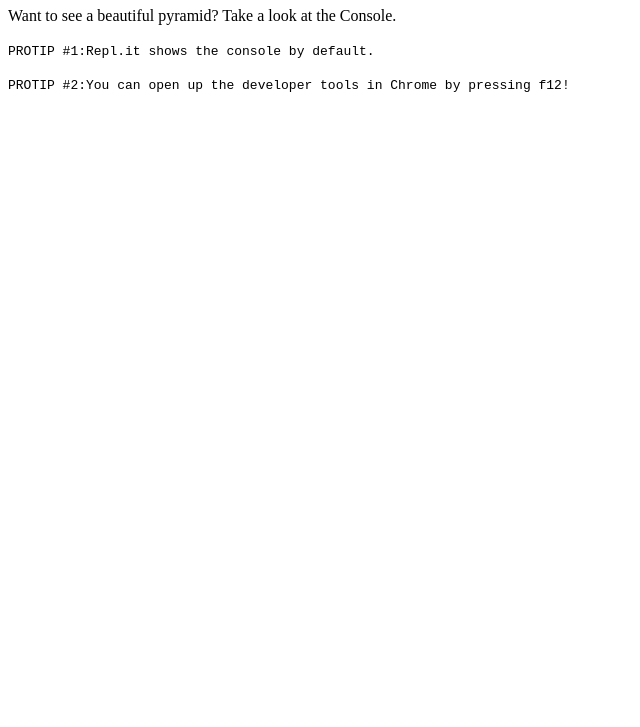
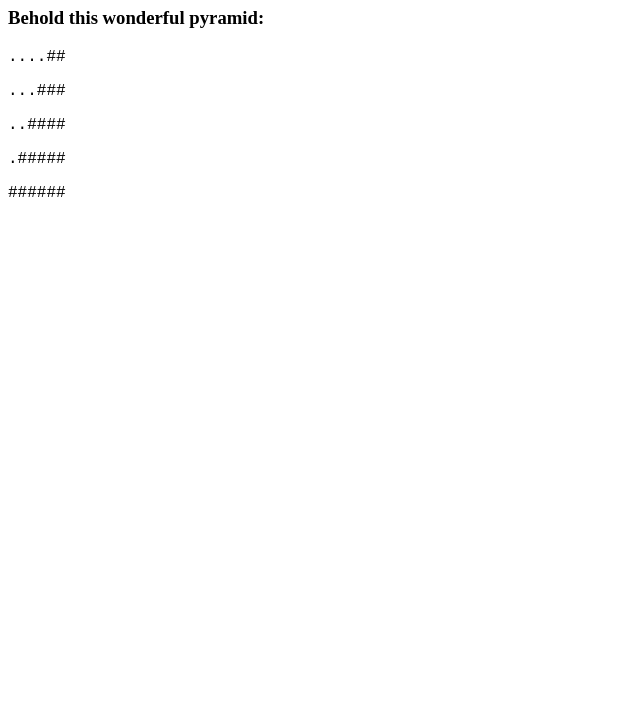
Before and after one commit to colby099/Mario-Pyramid, a plain HTML site: page index.html in a window 1280 px wide. Shown: the part 73-800 px from the top of the page, without its empty margins (0-640 px from the left). Drawn offline with Linux system fonts and the light colour scheme.

Commit message:
render pyramid to the DOM instead of the console

```diff
--- a/index.html
+++ b/index.html
@@ -1,15 +1,27 @@
 <!DOCTYPE html>
 <html>
 <head>
-    <script src="mario.js"></script>
+    <style>
+        #pyramid {
+            font-family: "Courier New", monospace;
+        }
+    </style>
 </head>
 <body>
-    <h1>Mario 1</h1>
-    <p>
-        Want to see a beautiful pyramid?
-        Take a look at the Console.
-    </p>
-    <p><code>PROTIP #1:Repl.it shows the console by default.</code></p>
-    <p><code>PROTIP #2:You can open up the developer tools in Chrome by pressing f12!</code></p>
+    <h1>Mario 2</h1>
+    <h3>
+        Behold this wonderful pyramid:
+    </h3>
+
+    <div id="pyramid">
+        <!-- Our pyramid will go inside here -->
+
+        <div id="construction">
+            <p>Uh oh! the pyramid is still under construction.</p>
+            <p>Check back again soon... our developers are hard at work as we speak!</p>
+        </div>
+    </div>
+
+    <script src="mario.js"></script>
 </body>
 </html>
--- a/mario.js
+++ b/mario.js
@@ -1,5 +1,5 @@
 
-printPyramid(5);
+drawPyramid(5);
 // TODO #2
 // Take in user input for the height
 
@@ -15,24 +15,40 @@ printPyramid(5);
  *       #####
  *      ######
  */
-function printPyramid(height) {
 
-//Declare variables
-let string = '';
-let i;
-let j;
-let k;
-let brick = "#";
+function drawPyramid(height) {
 
-//Setup pyramid and run the code
+  //Get the pyramid container element
+  var container = document.getElementById("pyramid");
+
+  //Delete the Under Construction messages
+  var construction = document.getElementById("construction");
+  container.removeChild(construction);
+
+  //Declare variables for pyramid loops
+  let rowStr = '';
+  let i;
+  let j;
+  let k;
+  let brick = "#";
+
+  //Setup pyramid
   for(i = 1; i <= height; i++){
-    string = "";
+    rowStr = "";
     for(j = 1; j <= (height - i); j++){
-      string += " ";
+      rowStr += ".";
     }
     for(k = 1; k <= i + 1; k++){
-      string += brick;
+      rowStr += brick;
     }
-    console.log(string);
+
+  //Create a <p> element
+  var pElem = document.createElement("p");
+
+  //Set rowStr to be the inner text of the <p>
+  pElem.innerHTML = rowStr;
+
+  //Insert the paragraph as a child of the <div>
+  container.appendChild(pElem);
   }
 }
```
